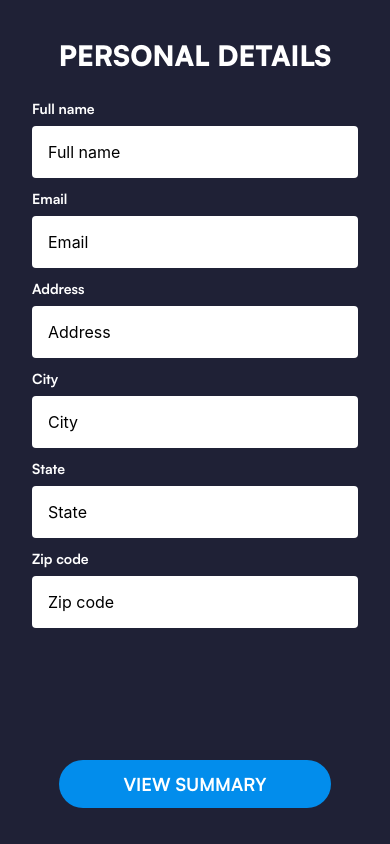
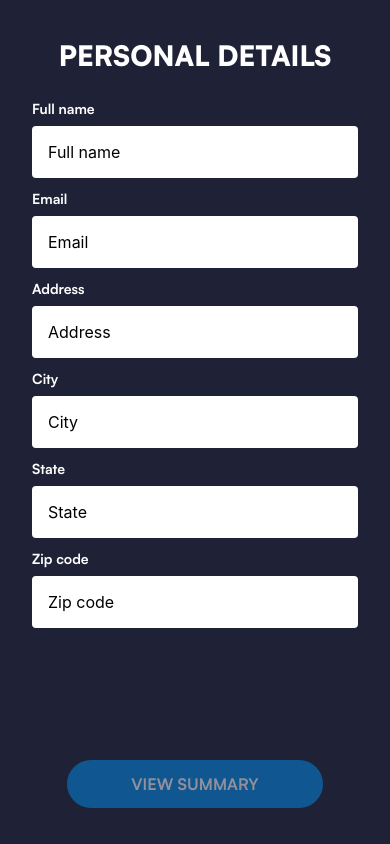
Before and after one commit to L3VU5/lego-harry-potter-minifig, a React Native app: screen /orderDetails in a window 390 px wide. Built offline with nearby package versions, Linux system fonts and the light colour scheme; no server answers.

Commit message:
improvements

```diff
--- /dev/null
+++ b/src/components/Button/index.tsx
@@ -0,0 +1,13 @@
+import { PressableProps } from "react-native";
+import { Button, ButtonLabel } from "./style";
+
+interface Props extends PressableProps {
+  label: string;
+  isDisabled?: boolean;
+}
+
+export default ({ style, isDisabled = false, label, ...rest }: Props) => (
+  <Button disabled={isDisabled} {...rest}>
+    <ButtonLabel>{label}</ButtonLabel>
+  </Button>
+);
--- /dev/null
+++ b/src/components/Button/style.ts
@@ -0,0 +1,22 @@
+import styled from "styled-components/native";
+
+import Text from "../Text";
+
+export const Button = styled.Pressable`
+  justify-content: center;
+  height: 48px;
+  padding: 12px 64px;
+  background-color: #028dec;
+  border-radius: 24px;
+
+  ${({ disabled }) =>
+    disabled &&
+    `
+    opacity: 0.5;
+    `}
+`;
+
+export const ButtonLabel = styled(Text)`
+  color: #fff;
+  font-size: 16px;
+`;
--- /dev/null
+++ b/src/constants/regex.ts
@@ -0,0 +1,4 @@
+export const emailRegEx =
+  /^(([^<>()[\]\\.,;:\s@"]+(\.[^<>()[\]\\.,;:\s@"]+)*)|.(".+"))@((\[[0-9]{1,3}\.[0-9]{1,3}\.[0-9]{1,3}\.[0-9]{1,3}\])|(([a-zA-Z\-0-9]+\.)+[a-zA-Z]{2,}))$/;
+
+export const zipCodeRegEx = /^\d{5}$|^\d{5}-\d{4}$/;
--- a/src/screens/Minifigs/index.tsx
+++ b/src/screens/Minifigs/index.tsx
@@ -3,19 +3,19 @@ import { FlatList } from "react-native";
 import { useQuery } from "@tanstack/react-query";
 
 import { selectRandomIndices } from "../../utils/helpers";
+import Button from "../../components/Button";
 import {
   Wrapper,
   DrawWrapper,
   StyledText,
   Heading,
-  ButtonText,
-  ChooseButton,
   MinifigCard,
   MinifigImage,
   MinifigTitle,
   MinifigShowDetailsButton,
   DetailsLabel,
   CardsList,
+  StyledActivityIndicator,
 } from "./style";
 
 const MINIFIGS_ENDPOINT = `https://rebrickable.com/api/v3/lego/minifigs/?key=${process.env.EXPO_PUBLIC_REBRICKABLE_KEY}&search=harry%20potter`;
@@ -40,10 +40,12 @@ const Minifigs = ({ navigation }) => {
   });
 
   const [drawedMinifigs, setDrawedMinifigs] = useState<Minifig[]>([]);
-  const [selectedMinifigId, setSelectedMinifigId] = useState<number>(null);
+  const [selectedMinifigId, setSelectedMinifigId] = useState<number | null>(
+    null
+  );
 
   const selectRandomMinifigs = useCallback(() => {
-    const { results, count } = minifigsData;
+    const { results, count } = minifigsData || {};
 
     if (!minifigsData) return;
 
@@ -60,11 +62,14 @@ const Minifigs = ({ navigation }) => {
   }, []);
 
   const onChooseButtonPress: () => void = () => {
+    const selectedMinifig = drawedMinifigs[selectedMinifigId];
+    if (!selectedMinifig) return;
+
     const {
       set_num: setNum,
       set_img_url: minifigImageSrc,
       name: minifigTitle,
-    } = drawedMinifigs[selectedMinifigId];
+    } = selectedMinifig;
 
     setDrawedMinifigs([]);
     setSelectedMinifigId(null);
@@ -98,16 +103,17 @@ const Minifigs = ({ navigation }) => {
     [selectedMinifigId]
   );
 
-  if (isLoading) return <StyledText>Loading...</StyledText>;
-
   if (error)
     return <StyledText>{"An error has occurred: " + error.message}</StyledText>;
 
   return (
     <Wrapper>
-      {drawedMinifigs.length ? (
+      {isLoading ? (
+        <StyledActivityIndicator />
+      ) : drawedMinifigs.length ? (
         <>
           <Heading>CHOOSE YOUR MINIFIG</Heading>
+
           <CardsList>
             <FlatList
               horizontal
@@ -130,18 +136,16 @@ const Minifigs = ({ navigation }) => {
               renderItem={renderItem}
             />
           </CardsList>
-          <ChooseButton
+
+          <Button
+            onPress={onChooseButtonPress}
             disabled={selectedMinifigId === null}
-            onPress={onChooseButtonPress}
-          >
-            <ButtonText>CHOOSE FIGURE</ButtonText>
-          </ChooseButton>
+            label="CHOOSE FIGURE"
+          />
         </>
       ) : (
         <DrawWrapper>
-          <ChooseButton onPress={selectRandomMinifigs}>
-            <ButtonText>DRAW FREE MINIFIG</ButtonText>
-          </ChooseButton>
+          <Button onPress={selectRandomMinifigs} label="DRAW FREE MINIFIG!" />
         </DrawWrapper>
       )}
     </Wrapper>
--- a/src/screens/Minifigs/style.ts
+++ b/src/screens/Minifigs/style.ts
@@ -26,18 +26,6 @@ export const StyledText = styled(Text)`
 export const Heading = styled(StyledText)`
   font-family: Satoshi-xbold;
   font-size: 26px;
-`;
-
-export const ButtonText = styled(StyledText)`
-  font-size: 16px;
-`;
-
-export const ChooseButton = styled.Pressable`
-  background-color: #028dec;
-  border-radius: 24px;
-  justify-content: center;
-  padding: 12px 64px;
-  height: 48px;
 `;
 
 interface MinifigCardProps {
@@ -80,3 +68,7 @@ export const MinifigShowDetailsButton = styled.Pressable``;
 export const DetailsLabel = styled(StyledText)`
   color: #fe9037;
 `;
+
+export const StyledActivityIndicator = styled.ActivityIndicator`
+  flex: 1;
+`;
--- a/src/screens/OrderDetails/index.tsx
+++ b/src/screens/OrderDetails/index.tsx
@@ -6,14 +6,14 @@ import withKeyboard from "../../hocs/withKeyboard";
 import {
   Wrapper,
   Heading,
-  ButtonText,
   Field,
   FieldError,
   FieldLabel,
   StyledTextInput,
-  ChooseButton,
   Form,
 } from "./style";
+import Button from "../../components/Button";
+import { emailRegEx, zipCodeRegEx } from "../../constants/regex";
 
 type FormInputs = {
   fullName: string;
@@ -29,7 +29,7 @@ const OrderDetails = ({ navigation, route, hasKeyboard }) => {
   const {
     control,
     handleSubmit,
-    formState: { errors },
+    formState: { errors, isValid, isDirty },
   } = useForm<FormInputs>({
     mode: "onTouched",
     defaultValues: {
@@ -56,6 +56,7 @@ const OrderDetails = ({ navigation, route, hasKeyboard }) => {
   return (
     <Wrapper>
       {!hasKeyboard && <Heading>PERSONAL DETAILS</Heading>}
+
       <Form>
         <Field>
           <FieldLabel>Full name</FieldLabel>
@@ -89,8 +90,7 @@ const OrderDetails = ({ navigation, route, hasKeyboard }) => {
             rules={{
               required: "Email is required.",
               pattern: {
-                value:
-                  /^(([^<>()[\]\\.,;:\s@"]+(\.[^<>()[\]\\.,;:\s@"]+)*)|.(".+"))@((\[[0-9]{1,3}\.[0-9]{1,3}\.[0-9]{1,3}\.[0-9]{1,3}\])|(([a-zA-Z\-0-9]+\.)+[a-zA-Z]{2,}))$/,
+                value: emailRegEx,
                 message: "Invalid email format.",
               },
             }}
@@ -186,7 +186,7 @@ const OrderDetails = ({ navigation, route, hasKeyboard }) => {
             rules={{
               required: "Zip code is required.",
               pattern: {
-                value: /^\d{5}$|^\d{5}-\d{4}$/,
+                value: zipCodeRegEx,
                 message: "Invalid zip code format.",
               },
             }}
@@ -206,10 +206,13 @@ const OrderDetails = ({ navigation, route, hasKeyboard }) => {
           {errors.zipCode && <FieldError>{errors.zipCode.message}</FieldError>}
         </Field>
       </Form>
+
       {!hasKeyboard && (
-        <ChooseButton onPress={handleSubmit(onSubmit)}>
-          <ButtonText>VIEW SUMMARY</ButtonText>
-        </ChooseButton>
+        <Button
+          onPress={handleSubmit(onSubmit)}
+          disabled={!isValid || !isDirty}
+          label="VIEW SUMMARY"
+        />
       )}
     </Wrapper>
   );
--- a/src/screens/OrderDetails/style.ts
+++ b/src/screens/OrderDetails/style.ts
@@ -22,10 +22,6 @@ export const Heading = styled(StyledText)`
   height: 40px;
 `;
 
-export const ButtonText = styled(StyledText)`
-  font-size: 18px;
-`;
-
 export const Field = styled.View`
   margin-bottom: 12px;
 `;
@@ -44,14 +40,6 @@ export const FieldLabel = styled(StyledText)`
 
 export const StyledTextInput = styled(TextInput)``;
 
-export const ChooseButton = styled.Pressable`
-  justify-content: center;
-  height: 48px;
-  padding: 12px 64px;
-  background-color: #028dec;
-  border-radius: 24px;
-`;
-
 export const Form = styled.ScrollView`
   margin: 24px;
   width: 100%;
--- a/src/screens/OrderSummary/components/Part.tsx
+++ b/src/screens/OrderSummary/components/Part.tsx
@@ -6,9 +6,8 @@ interface PartProps extends ViewProps {
   item: any;
 }
 
-export default ({ style, item }: PartProps) => {
-  return (
-    <PartWrapper style={style} key={item.id}>
+export default ({ style, item }: PartProps) => (
+  <PartWrapper style={style}>
     <PartImage source={{ uri: item.part.part_img_url }} />
     <PartInfo>
       <PartTitle numberOfLines={1}>{item.part.name}</PartTitle>
@@ -16,4 +15,3 @@ export default ({ style, item }: PartProps) => {
     </PartInfo>
   </PartWrapper>
 );
-};
--- a/src/screens/OrderSummary/index.tsx
+++ b/src/screens/OrderSummary/index.tsx
@@ -1,5 +1,6 @@
-import { useQuery } from "@tanstack/react-query";
+import { useQuery, useMutation } from "@tanstack/react-query";
 
+import Button from "../../components/Button";
 import {
   Wrapper,
   Modal,
@@ -11,11 +12,10 @@ import {
   StyledPart,
   PartsText,
   PartsList,
-  SubmitButton,
   StyledText,
-  ButtonText,
   CloseButton,
   CloseIcon,
+  StyledActivityIndicator,
 } from "./style";
 
 const OrderSummary = ({ navigation, route }) => {
@@ -31,13 +31,23 @@ const OrderSummary = ({ navigation, route }) => {
     queryKey: ["parts"],
     queryFn: () => fetch(MINIFIG_SET_ENDPOINT).then((res) => res.json()),
   });
+  const {
+    mutate,
+    isPending: isMutating,
+    error: mutationError,
+  } = useMutation({
+    mutationFn: submitOrderMutation,
+    onSuccess: () => navigation.navigate("minifigs"),
+  });
 
   function onSubmitButtonPress() {
-    console.warn(setDetails, orderDetails);
-    navigation.navigate("minifigs");
+    const data = {
+      orderDetails,
+      setNum: setDetails.setNum,
+    };
+
+    mutate(data);
   }
-
-  if (isLoading) return <StyledText>Loading...</StyledText>;
 
   if (error)
     return <StyledText>{"An error has occurred: " + error.message}</StyledText>;
@@ -48,24 +58,39 @@ const OrderSummary = ({ navigation, route }) => {
         <CloseButton onPress={() => navigation.pop()}>
           <CloseIcon name="close" size={28} color="black" />
         </CloseButton>
+        {isLoading || isMutating ? (
+          <StyledActivityIndicator />
+        ) : (
+          <>
             <Heading>SUMMARY</Heading>
+
             <Minifig>
               <MinifigImage source={{ uri: minifigImageSrc }} />
               <MinifigTitle>{minifigTitle}</MinifigTitle>
             </Minifig>
+
             <SetInfo>
               <PartsText>
                 There are {partsData?.count} parts in this minifig:
               </PartsText>
               <PartsList>
                 {partsData?.results?.map((part) => (
-              <StyledPart item={part} />
+                  <StyledPart key={part?.id} item={part} />
                 ))}
               </PartsList>
             </SetInfo>
-        <SubmitButton onPress={onSubmitButtonPress}>
-          <ButtonText>SUBMIT</ButtonText>
-        </SubmitButton>
+
+            {mutationError && (
+              <StyledText>Error: {mutationError.message}</StyledText>
+            )}
+
+            <Button
+              onPress={onSubmitButtonPress}
+              disabled={isMutating}
+              label="SUBMIT"
+            />
+          </>
+        )}
       </Modal>
     </Wrapper>
   );
--- a/src/screens/OrderSummary/style.ts
+++ b/src/screens/OrderSummary/style.ts
@@ -39,19 +39,6 @@ export const StyledText = styled(Text)`
 export const Heading = styled(StyledText)`
   font-family: Satoshi-xbold;
   font-size: 28px;
-`;
-
-export const ButtonText = styled(StyledText)`
-  color: #fff;
-  font-size: 18px;
-`;
-
-export const SubmitButton = styled.Pressable`
-  justify-content: center;
-  height: 48px;
-  padding: 12px 64px;
-  background-color: #028dec;
-  border-radius: 24px;
 `;
 
 export const Minifig = styled.View`
@@ -110,3 +97,7 @@ export const PartId = styled(StyledText)`
   font-family: Satoshi-mid;
   color: #fe9037;
 `;
+
+export const StyledActivityIndicator = styled.ActivityIndicator`
+  flex: 1;
+`;
```
Also changed, not shown: package.json (+4 -3 lines), 1 other file (tests, documents, lock files or other folders). Lines whose indentation alone changed are shown as unchanged.
